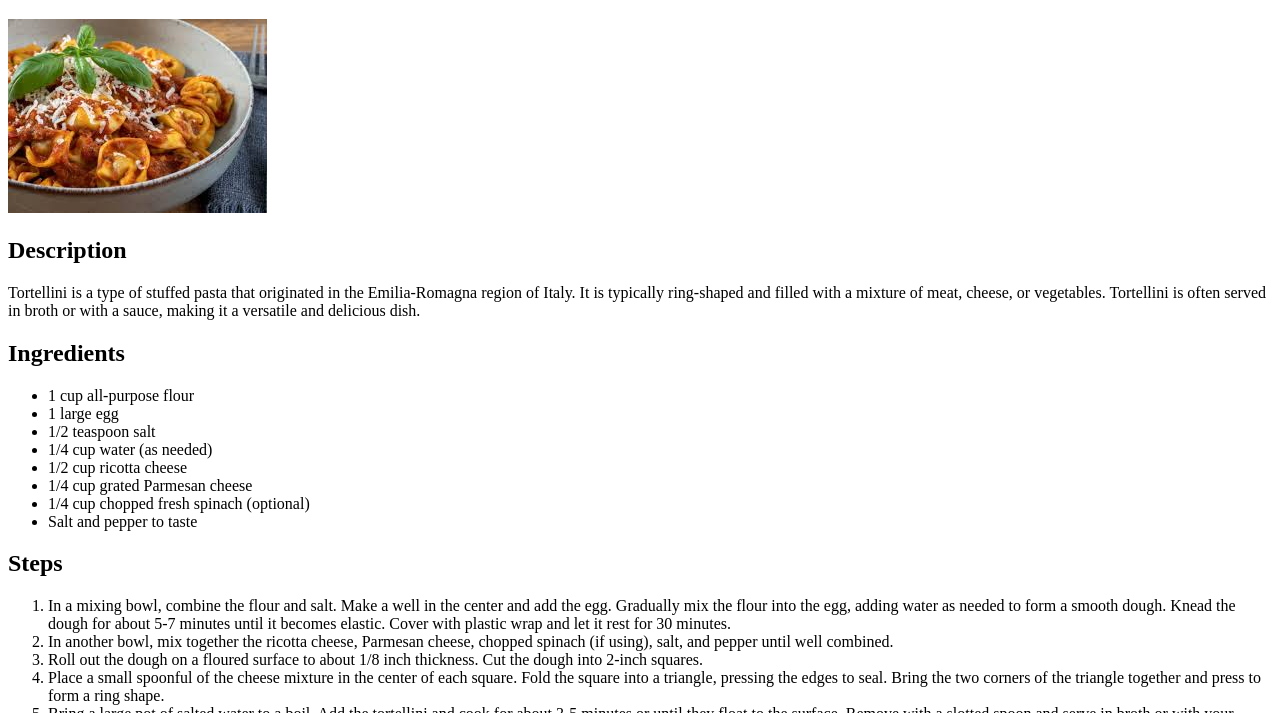
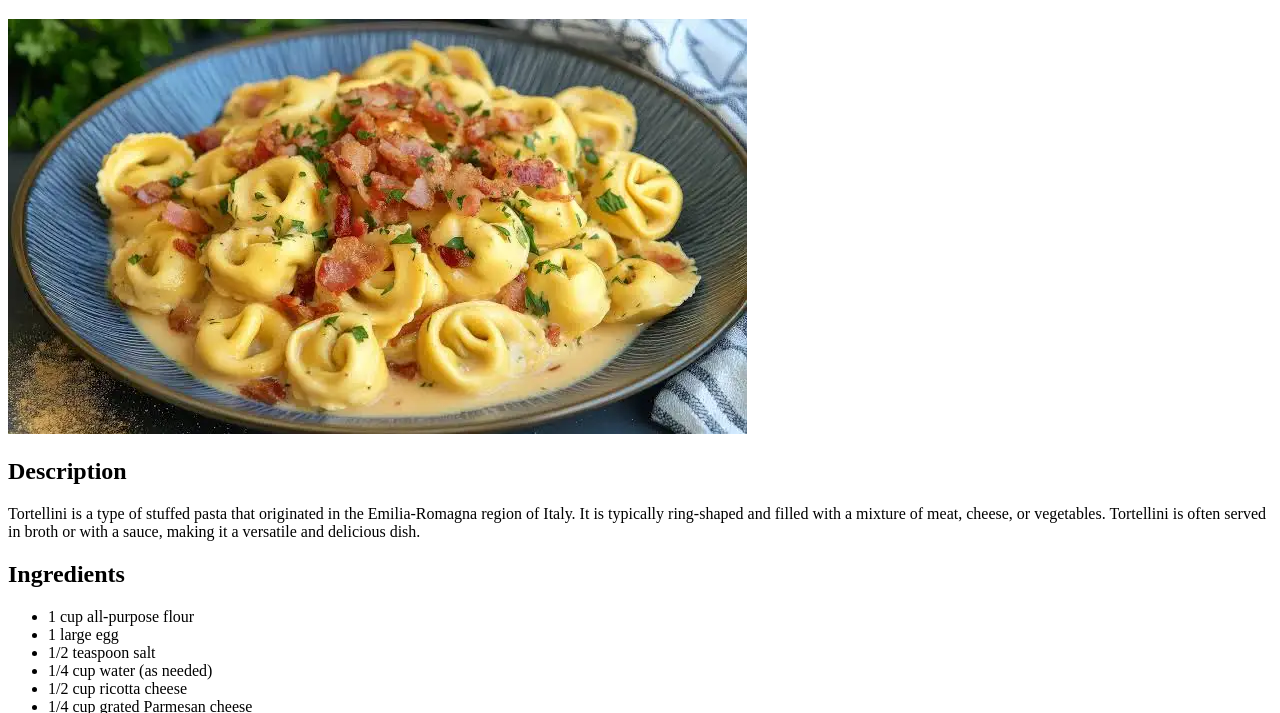
Before and after one commit to ankitpareek054/odin-recipes, a plain HTML site: page recipes/Tortellini.html in a window 1280 px wide. Shown: the part 87-800 px from the top of the page. Drawn offline with Linux system fonts and the light colour scheme.

Commit message:
updated images

```diff
--- a/recipes/Tortellini.html
+++ b/recipes/Tortellini.html
@@ -9,7 +9,7 @@
     <a href="../index.html">Home</a>
 
     <h1>Tortellini</h1>
-    <img src="../images/tortelini.jfif" alt="Tortellini image">
+    <img src="../images/tortilini.jpg" alt="Tortellini image">
     <h2>Description</h2>
     <p>Tortellini is a type of stuffed pasta that originated in the Emilia-Romagna region of Italy. It is typically ring-shaped and filled with a mixture of meat, cheese, or vegetables. Tortellini is often served in broth or with a sauce, making it a versatile and delicious dish.</p>
 
```
Also changed, not shown: recipes/khichdi.html (+1 -1 lines), images/khicdi.jfif (deleted), images/khichdi.jpg (added), images/tortelini.jfif (deleted), images/tortilini.jpg (added).
